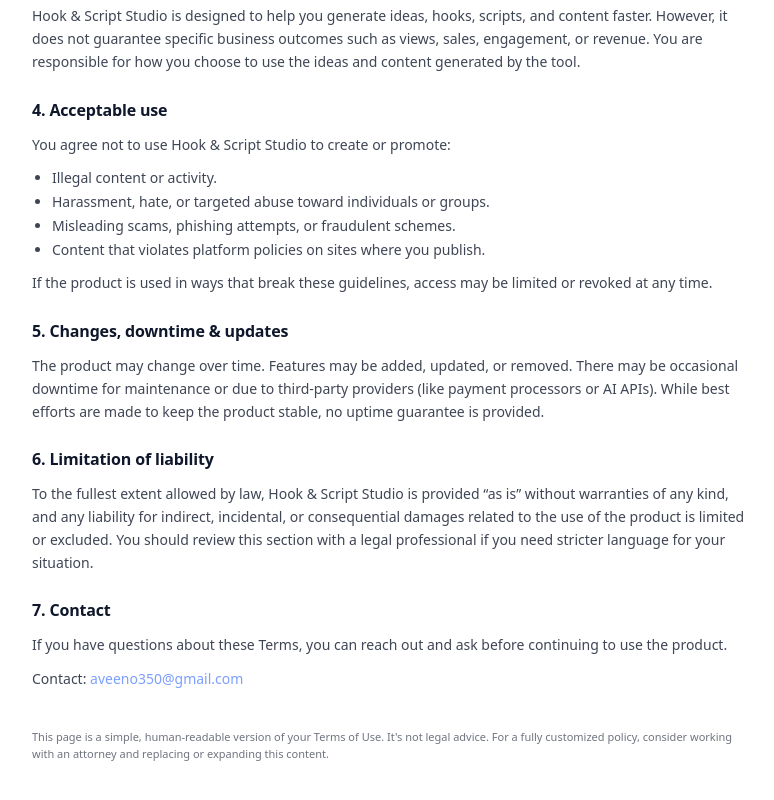
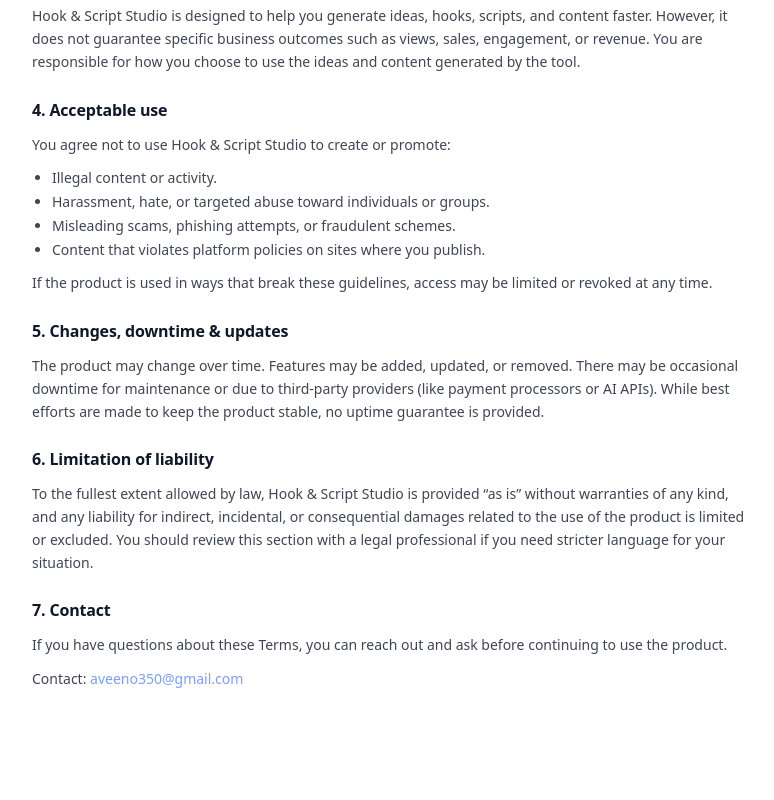
Before and after one commit to aveeno350-ctrl/hook-script-studio, a Next.js app: page /terms in a window 1280 px wide. Shown: the part 491-1291 px from the top of the page, without its empty margins (248-1022 px from the left). After the commit the page ends 1220 px from the top, so only its background shows below. Built offline with nearby package versions, Linux system fonts and the light colour scheme; no server answers.

Commit message:
Update page.tsx

```diff
--- a/app/terms/page.tsx
+++ b/app/terms/page.tsx
@@ -112,11 +112,6 @@ export default function TermsPage() {
         </p>
       </section>
 
-      <p className="text-[11px] opacity-60 pt-4">
-        This page is a simple, human-readable version of your Terms of Use.
-        It&apos;s not legal advice. For a fully customized policy, consider
-        working with an attorney and replacing or expanding this content.
-      </p>
     </main>
   );
 }
```
